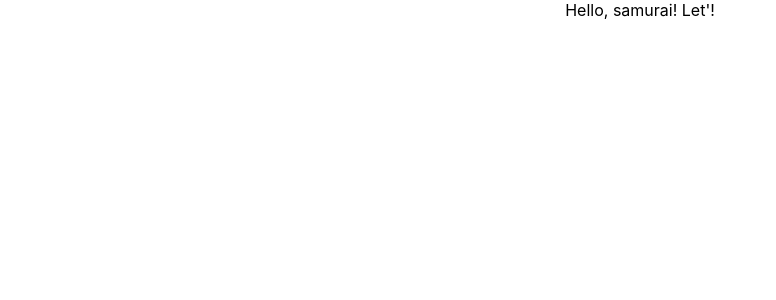
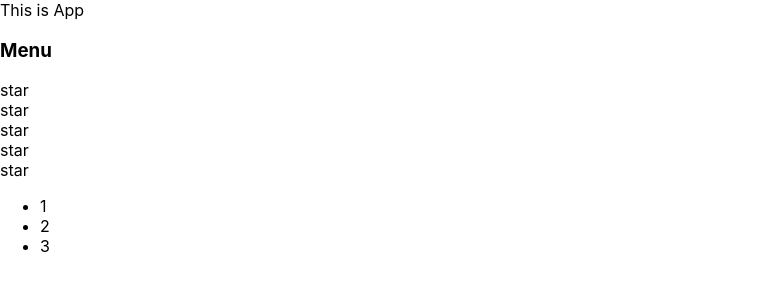
Before and after one commit to dasha7879/react-kabzda, a React (Create React App) app: page / in a window 1280 px wide. Shown: the top 300 px of the page, without its empty margins (0-776 px from the left). Built offline with nearby package versions, Linux system fonts and the light colour scheme.

Commit message:
refactor: add components in App

```diff
--- a/src/App.tsx
+++ b/src/App.tsx
@@ -1,12 +1,58 @@
 import React from 'react';
 import './App.css';
 
+function hello(){
+  debugger
+  return(
+    alert('Hello')
+  )
+}
+hello()
+
 function App() {
+  debugger
   return (
-    <div className="App">
-     Hello, samurai! Let'!
+    <div>
+     This is App
+     <Rating />
+     <Accordion />
     </div>
   );
 }
 
+function Rating() {
+  debugger
+  return (
+    <div>
+      <h3>Menu</h3>
+    <Star />
+    </div>
+  )
+}
+
+function Accordion(){
+  debugger
+  return(
+    <div>
+      <ul>
+        <li>1</li>
+        <li>2</li>
+        <li>3</li>
+      </ul>
+    </div>
+  )
+}
+
+function Star(){
+  return (
+    <div>
+      <div>star</div>
+      <div>star</div>
+      <div>star</div>
+      <div>star</div>
+      <div>star</div>
+    </div>
+  )
+}
+
 export default App;
```
